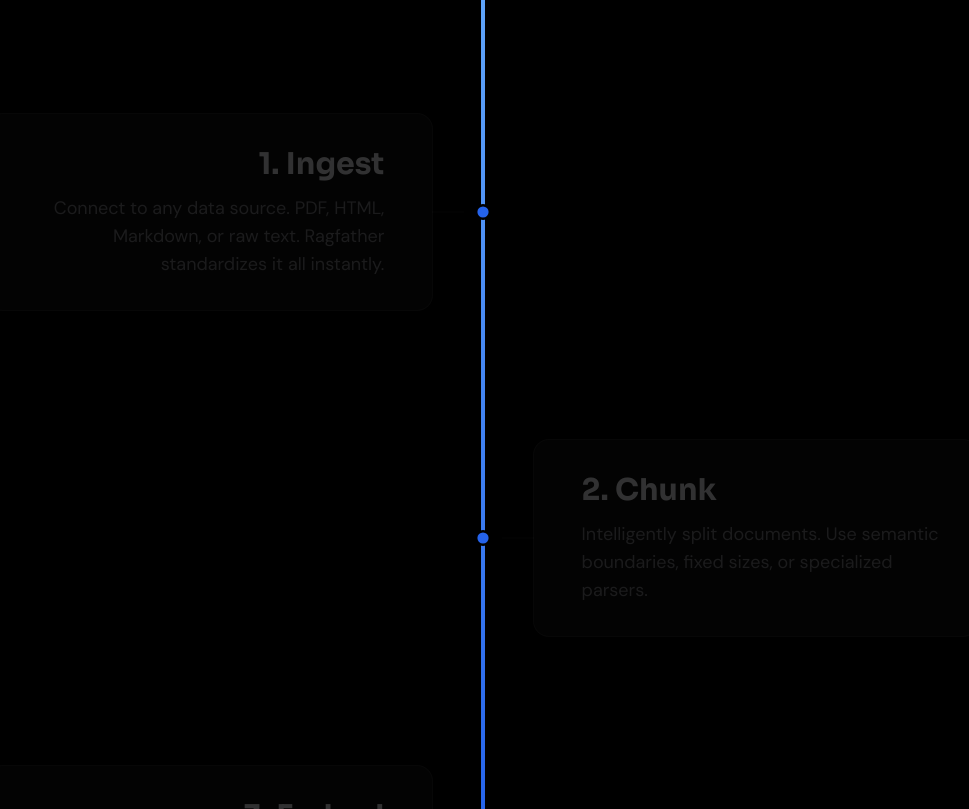
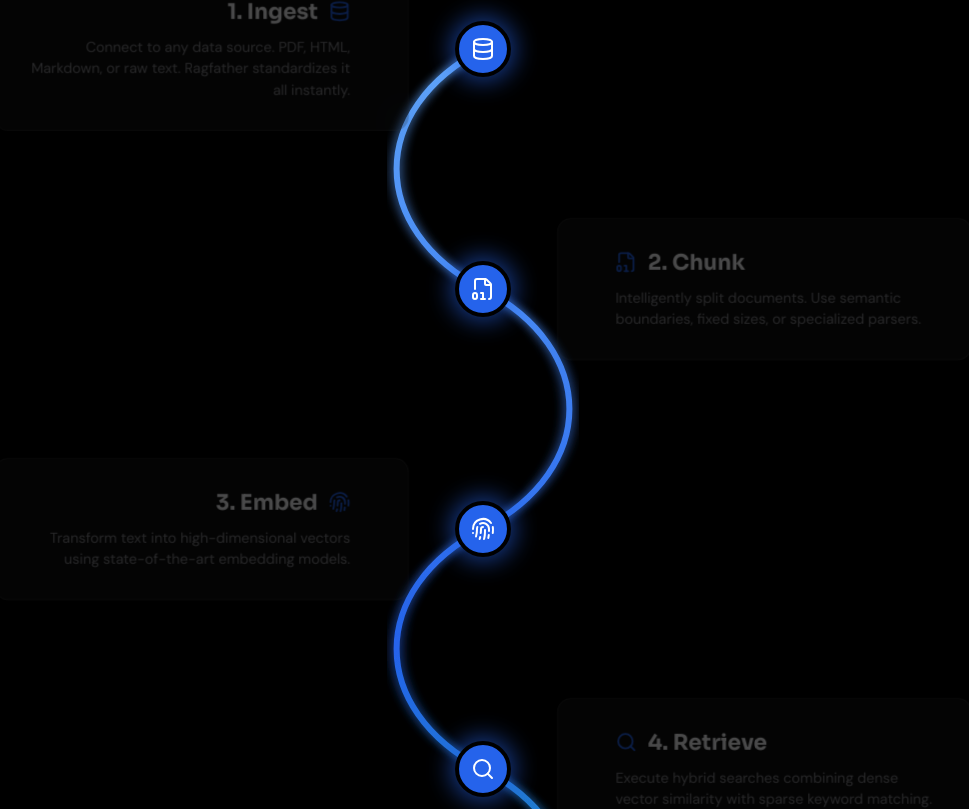
Before and after one commit to virtualvasu/rag-father, a React (Vite) app in the folder frontend/: page / in a window 1280 px wide. Shown: the part 1311-2120 px from the top of the page, without its empty margins (157-1126 px from the left). Built offline with nearby package versions, Linux system fonts and the light colour scheme.

Commit message:
fix: progress line : landing page

```diff
--- a/frontend/src/components/landing/JourneyLine.jsx
+++ b/frontend/src/components/landing/JourneyLine.jsx
@@ -1,13 +1,14 @@
 import React, { useRef } from 'react';
 import { motion, useScroll, useTransform } from 'framer-motion';
+import { Database, FileDigit, Fingerprint, Search, Activity, Rocket } from 'lucide-react';
 
 const steps = [
-  { id: 'ingest', title: '1. Ingest', desc: 'Connect to any data source. PDF, HTML, Markdown, or raw text. Ragfather standardizes it all instantly.' },
-  { id: 'chunk', title: '2. Chunk', desc: 'Intelligently split documents. Use semantic boundaries, fixed sizes, or specialized parsers.' },
-  { id: 'embed', title: '3. Embed', desc: 'Transform text into high-dimensional vectors using state-of-the-art embedding models.' },
-  { id: 'retrieve', title: '4. Retrieve', desc: 'Execute hybrid searches combining dense vector similarity with sparse keyword matching.' },
-  { id: 'evaluate', title: '5. Evaluate', desc: 'Rigorously test pipeline variants with built-in RAGAS metrics for faithfulness and relevance.' },
-  { id: 'deploy', title: '6. Deploy', desc: 'Expose your optimized RAG pipeline as a production-ready, scalable API.' },
+  { id: 'ingest', title: '1. Ingest', icon: Database, desc: 'Connect to any data source. PDF, HTML, Markdown, or raw text. Ragfather standardizes it all instantly.' },
+  { id: 'chunk', title: '2. Chunk', icon: FileDigit, desc: 'Intelligently split documents. Use semantic boundaries, fixed sizes, or specialized parsers.' },
+  { id: 'embed', title: '3. Embed', icon: Fingerprint, desc: 'Transform text into high-dimensional vectors using state-of-the-art embedding models.' },
+  { id: 'retrieve', title: '4. Retrieve', icon: Search, desc: 'Execute hybrid searches combining dense vector similarity with sparse keyword matching.' },
+  { id: 'evaluate', title: '5. Evaluate', icon: Activity, desc: 'Rigorously test pipeline variants with built-in RAGAS metrics for faithfulness and relevance.' },
+  { id: 'deploy', title: '6. Deploy', icon: Rocket, desc: 'Expose your optimized RAG pipeline as a production-ready, scalable API.' },
 ];
 
 export default function JourneyLine() {
@@ -15,75 +16,124 @@ export default function JourneyLine() {
 
   const { scrollYProgress } = useScroll({
     target: containerRef,
-    offset: ["start center", "end center"]
+    offset: ["start center", "end center"] // Restored to center for perfect 1:1 mapping
   });
 
-  // The glowing line height
-  const lineHeight = useTransform(scrollYProgress, [0, 1], ["0%", "100%"]);
+  // Use clip-path to reveal the glowing snake perfectly, avoiding SVG pathLength scaling bugs
+  const clipPath = useTransform(scrollYProgress, [0, 1], ["inset(0% 0% 100% 0%)", "inset(0% 0% 0% 0%)"]);
 
   return (
-    <div ref={containerRef} className="relative w-full max-w-5xl mx-auto py-32 px-4">
+    <div ref={containerRef} className="relative w-full max-w-5xl mx-auto h-[1600px] md:h-[1200px] my-32">
 
-      {/* Background track line */}
-      <div className="absolute left-1/2 top-0 bottom-0 w-1 bg-surface-highest -translate-x-1/2 rounded-full overflow-hidden">
-        {/* Animated glowing line */}
-        <motion.div
-          className="absolute top-0 left-0 right-0 origin-top"
-          style={{
-            height: lineHeight,
-            background: 'linear-gradient(to bottom, #60A5FA, #2563EB, #10B981)',
-            boxShadow: '0 0 15px rgba(37, 99, 235, 0.8)'
-          }}
+      {/* SVG Snake Track */}
+      <div className="absolute inset-0 left-1/2 -translate-x-1/2 w-32 md:w-48 pointer-events-none">
+
+        {/* Faint background snake */}
+        <svg viewBox="0 0 100 1000" preserveAspectRatio="none" className="absolute top-0 left-0 w-full h-full drop-shadow-2xl">
+          <path
+            d="M 50 0 C -10 50, -10 150, 50 200 C 110 250, 110 350, 50 400 C -10 450, -10 550, 50 600 C 110 650, 110 750, 50 800 C -10 850, -10 950, 50 1000"
+            stroke="var(--color-border)"
+            strokeWidth="2"
+            fill="none"
+            vectorEffect="non-scaling-stroke"
           />
+        </svg>
+
+        {/* Animated glowing snake */}
+        <motion.svg
+          viewBox="0 0 100 1000"
+          preserveAspectRatio="none"
+          className="absolute top-0 left-0 w-full h-full drop-shadow-2xl"
+          style={{ clipPath }}
+        >
+          <defs>
+            <linearGradient id="snakeGradient" x1="0" y1="0" x2="0" y2="1">
+              <stop offset="0%" stopColor="#60A5FA" />
+              <stop offset="50%" stopColor="#2563EB" />
+              <stop offset="100%" stopColor="#10B981" />
+            </linearGradient>
+            <filter id="glow">
+              <feGaussianBlur stdDeviation="3" result="coloredBlur"/>
+              <feMerge>
+                <feMergeNode in="coloredBlur"/>
+                <feMergeNode in="SourceGraphic"/>
+              </feMerge>
+            </filter>
+          </defs>
+          <path
+            d="M 50 0 C -10 50, -10 150, 50 200 C 110 250, 110 350, 50 400 C -10 450, -10 550, 50 600 C 110 650, 110 750, 50 800 C -10 850, -10 950, 50 1000"
+            stroke="url(#snakeGradient)"
+            strokeWidth="6"
+            fill="none"
+            vectorEffect="non-scaling-stroke"
+            filter="url(#glow)"
+          />
+        </motion.svg>
       </div>
 
       {/* Nodes */}
-      <div className="relative z-10 flex flex-col gap-32">
       {steps.map((step, index) => {
-          // Calculate when this specific node should be active based on its index
         const progressPoint = index / (steps.length - 1);
-          const start = Math.max(0, progressPoint - 0.15);
-          const end = Math.min(1, progressPoint + 0.15);
+        const start = Math.max(0, progressPoint - 0.2);
+        const end = Math.min(1, progressPoint + 0.2);
 
-          const opacity = useTransform(scrollYProgress, [start, progressPoint, end], [0.2, 1, 0.2]);
-          const scale = useTransform(scrollYProgress, [start, progressPoint, end], [0.8, 1.1, 0.8]);
+        const opacity = useTransform(scrollYProgress, [start, progressPoint, end], [0.3, 1, 0.3]);
+        const scale = useTransform(scrollYProgress, [start, progressPoint, end], [0.9, 1.05, 0.9]);
+
+        // Dynamic node styles for lively animation
+        const nodeScale = useTransform(scrollYProgress, [start, progressPoint, end], [1, 1.3, 1]);
         const boxShadow = useTransform(scrollYProgress, [start, progressPoint, end], [
           "0px 0px 0px rgba(37, 99, 235, 0)",
-            "0px 0px 25px rgba(37, 99, 235, 0.8)",
+          "0px 0px 35px rgba(37, 99, 235, 0.9)",
           "0px 0px 0px rgba(37, 99, 235, 0)"
         ]);
-
-          const nodeColor = useTransform(scrollYProgress, [start, progressPoint], ["#333333", "#2563EB"]);
+        const nodeColor = useTransform(scrollYProgress, [start, progressPoint], ["#121212", "#2563EB"]);
+        const iconColor = useTransform(scrollYProgress, [start, progressPoint], ["#6E6E73", "#FFFFFF"]);
 
         const isEven = index % 2 === 0;
+        const topPosition = `${progressPoint * 100}%`;
 
         return (
-            <div key={step.id} className={`flex items-center w-full ${isEven ? 'justify-start' : 'justify-end'}`}>
-
+          <div
+            key={step.id}
+            className={`absolute w-full flex items-center ${isEven ? 'justify-start' : 'justify-end'}`}
+            style={{ top: topPosition, transform: 'translateY(-50%)' }}
+          >
             {/* Text Content */}
             <motion.div
-                style={{ opacity }}
-                className={`w-[45%] glass-panel p-8 rounded-2xl relative ${isEven ? 'text-right pr-12' : 'text-left pl-12'}`}
+              style={{ opacity, scale }}
+              className={`w-[40%] md:w-[45%] glass-panel p-6 md:p-8 rounded-2xl relative z-20 shadow-2xl ${isEven ? 'text-right pr-12 md:pr-16' : 'text-left pl-12 md:pl-16'}`}
             >
-                <h3 className="font-display text-2xl md:text-3xl font-bold text-text-primary mb-3">{step.title}</h3>
-                <p className="font-sans text-text-secondary text-base md:text-lg leading-relaxed">{step.desc}</p>
-
-                {/* Connecting horizontal line to the node */}
-                <div className={`absolute top-1/2 -translate-y-1/2 w-8 h-px bg-border ${isEven ? '-right-8' : '-left-8'}`} />
+              <h3 className={`font-display text-xl md:text-2xl font-bold text-text-primary mb-3 flex items-center gap-3 ${isEven ? 'justify-end' : 'justify-start'}`}>
+                {isEven ? (
+                  <>{step.title} <step.icon className="w-5 h-5 md:w-6 md:h-6 text-primary flex-shrink-0" /></>
+                ) : (
+                  <><step.icon className="w-5 h-5 md:w-6 md:h-6 text-primary flex-shrink-0" /> {step.title}</>
+                )}
+              </h3>
+              <p className="font-sans text-text-secondary text-sm md:text-base leading-relaxed">{step.desc}</p>
             </motion.div>
 
-              {/* The Node itself on the central line */}
-              <div className="absolute left-1/2 -translate-x-1/2 flex items-center justify-center w-8 h-8">
+            {/* The Lively Node */}
+            <div className="absolute left-1/2 -translate-x-1/2 flex items-center justify-center w-16 h-16 z-30">
+              {/* Outer pulsing ring */}
               <motion.div
-                  style={{ scale, boxShadow, backgroundColor: nodeColor }}
-                  className="w-5 h-5 rounded-full border-[3px] border-surface-dark z-20"
+                style={{ scale: nodeScale, opacity: useTransform(scrollYProgress, [start, progressPoint], [0, 0.6]) }}
+                className="absolute inset-0 rounded-full bg-primary blur-md"
               />
+              {/* Inner energetic core */}
+              <motion.div
+                style={{ scale: nodeScale, boxShadow, backgroundColor: nodeColor }}
+                className="relative flex items-center justify-center w-12 h-12 md:w-14 md:h-14 rounded-full border-4 border-surface-dark bg-surface-highest transition-colors duration-300"
+              >
+                <motion.div style={{ color: iconColor }}>
+                  <step.icon className="w-5 h-5 md:w-6 md:h-6" />
+                </motion.div>
+              </motion.div>
             </div>
-
           </div>
         );
       })}
     </div>
-    </div>
   );
 }
```
Lines whose indentation alone changed are shown as unchanged.
